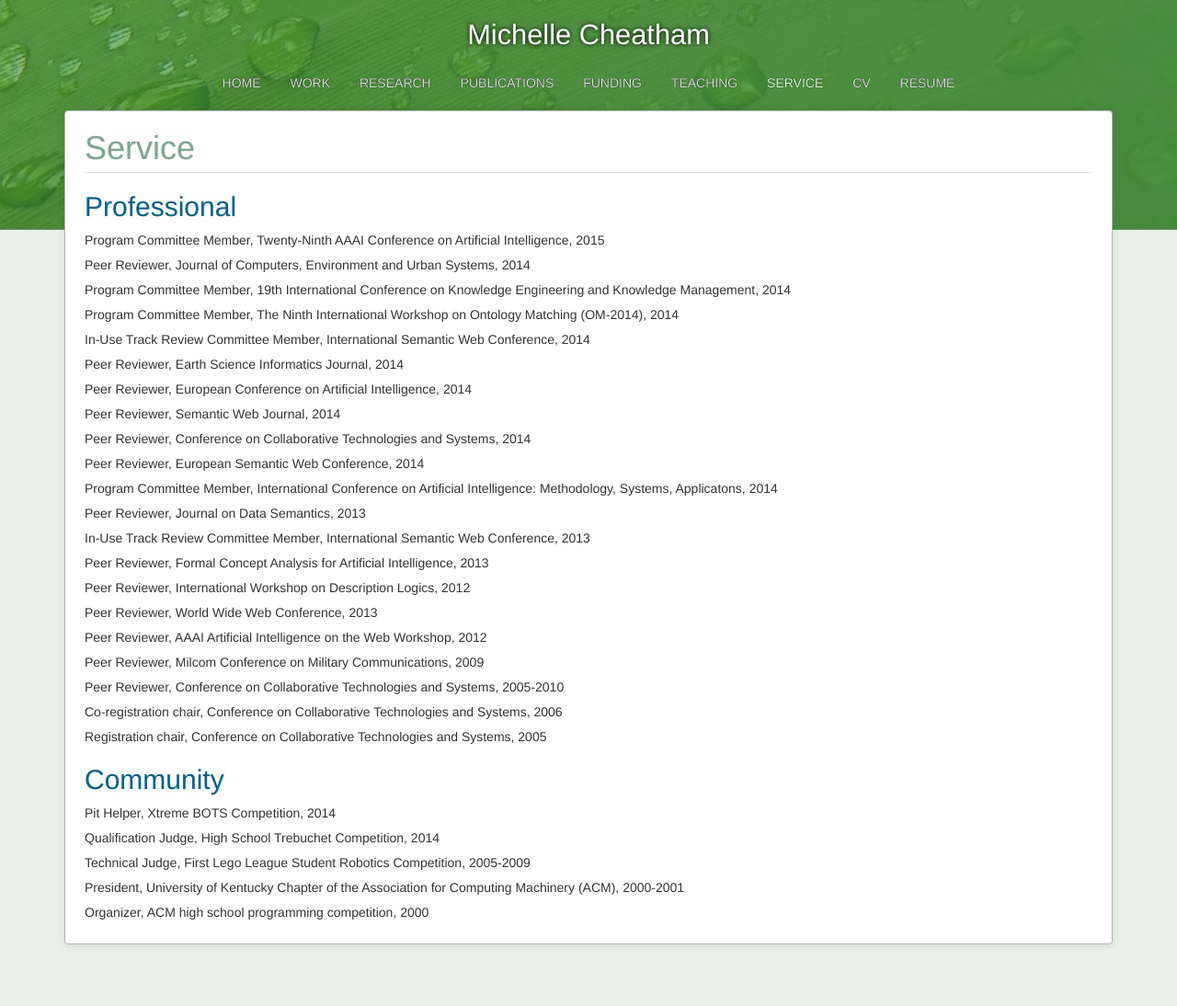
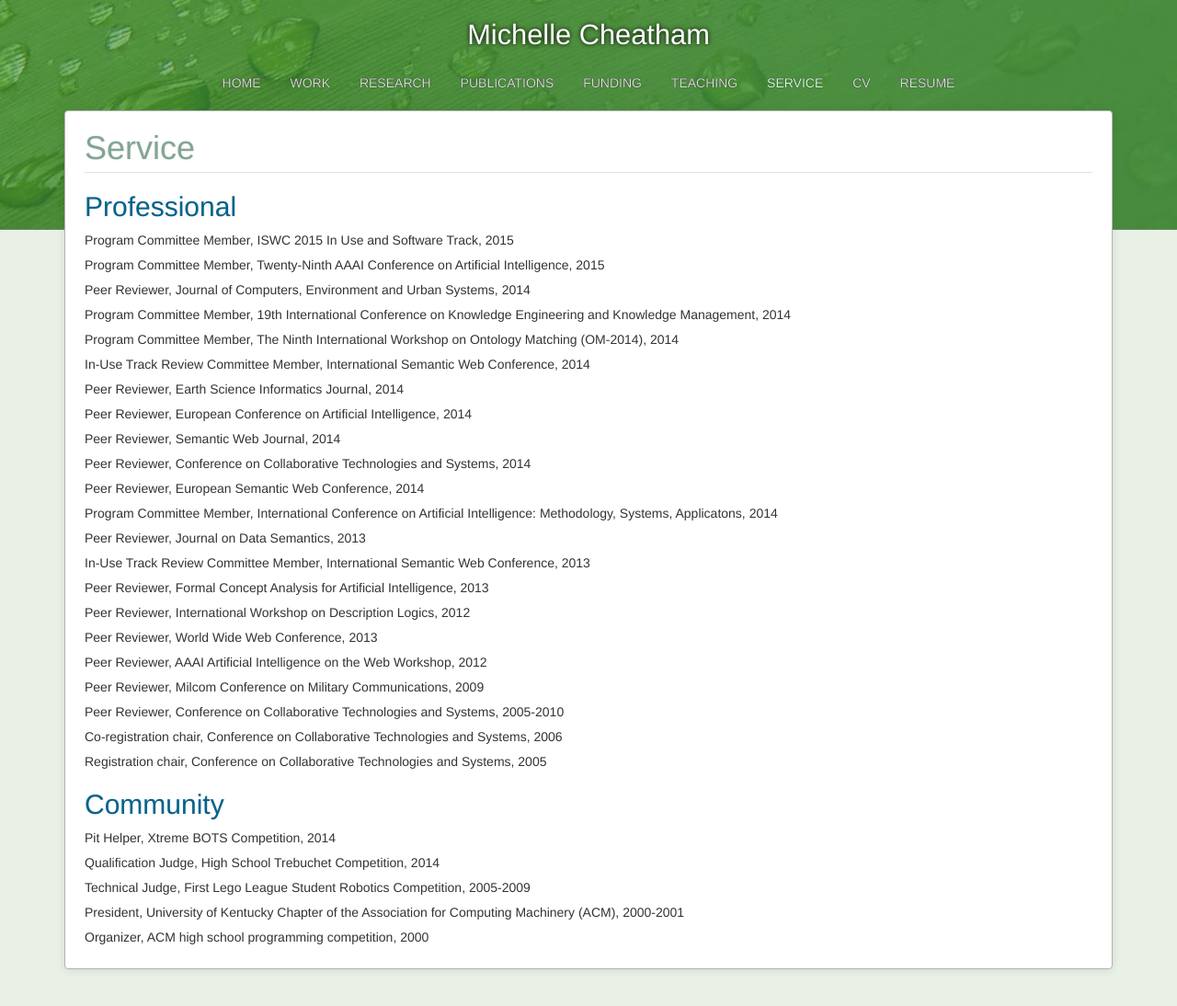
Before and after one commit to mcheatham/mcheatham.github.io, a Jekyll site: the page built from service.md, in a window 1280 px wide. Shown: the whole page at 92% size. Built offline with Jekyll 4.4.1, drawn with Linux system fonts in a browser that asks for light colours; Markdown is read by kramdown in place of the engine named in the settings; before the commit the page ends 1067 px from its top, so only the background shows below that.

Commit message:
added ISWC InUse track program committee service

```diff
--- a/_data/service.yaml
+++ b/_data/service.yaml
@@ -1,3 +1,8 @@
+- job: Program Committee Member
+  organization: ISWC 2015 In Use and Software Track
+  date: 2015
+  type: professional
+
 - job: Program Committee Member
   organization: Twenty-Ninth AAAI Conference on Artificial Intelligence
   date: 2015
```
